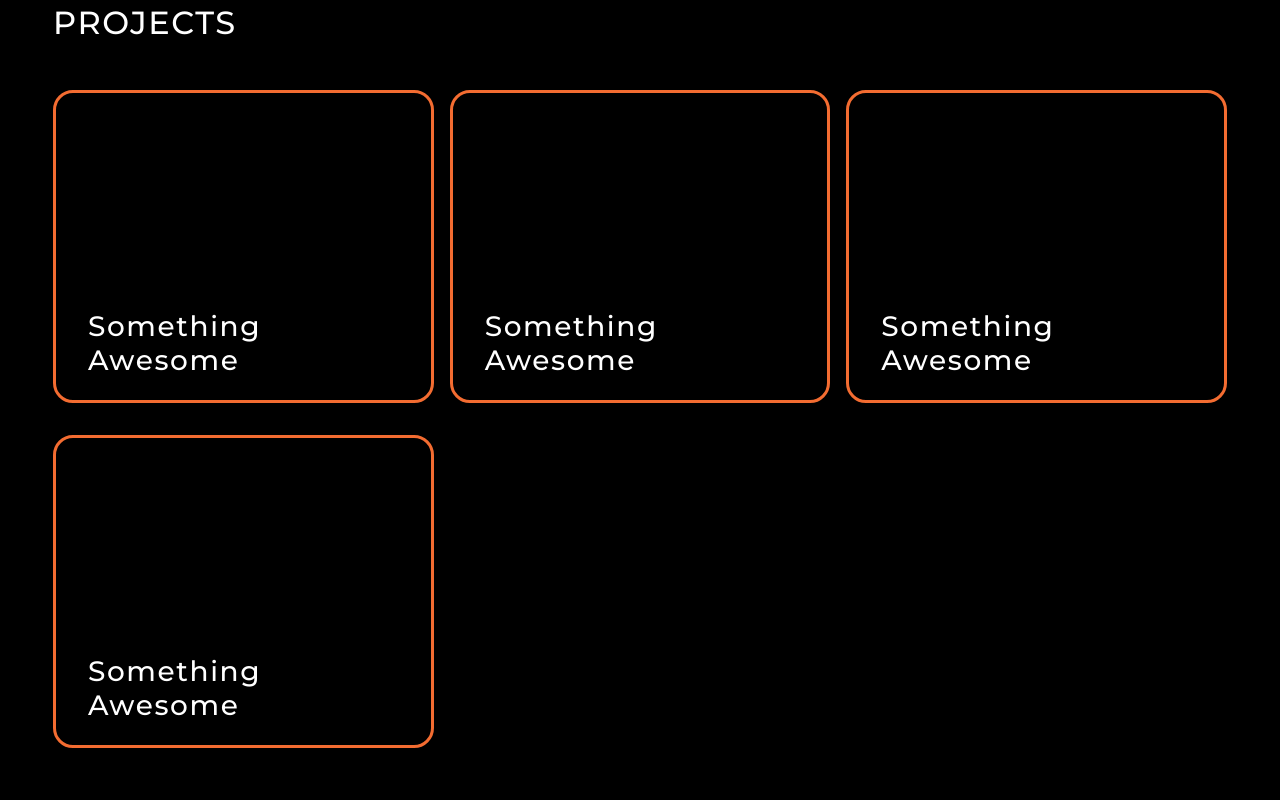
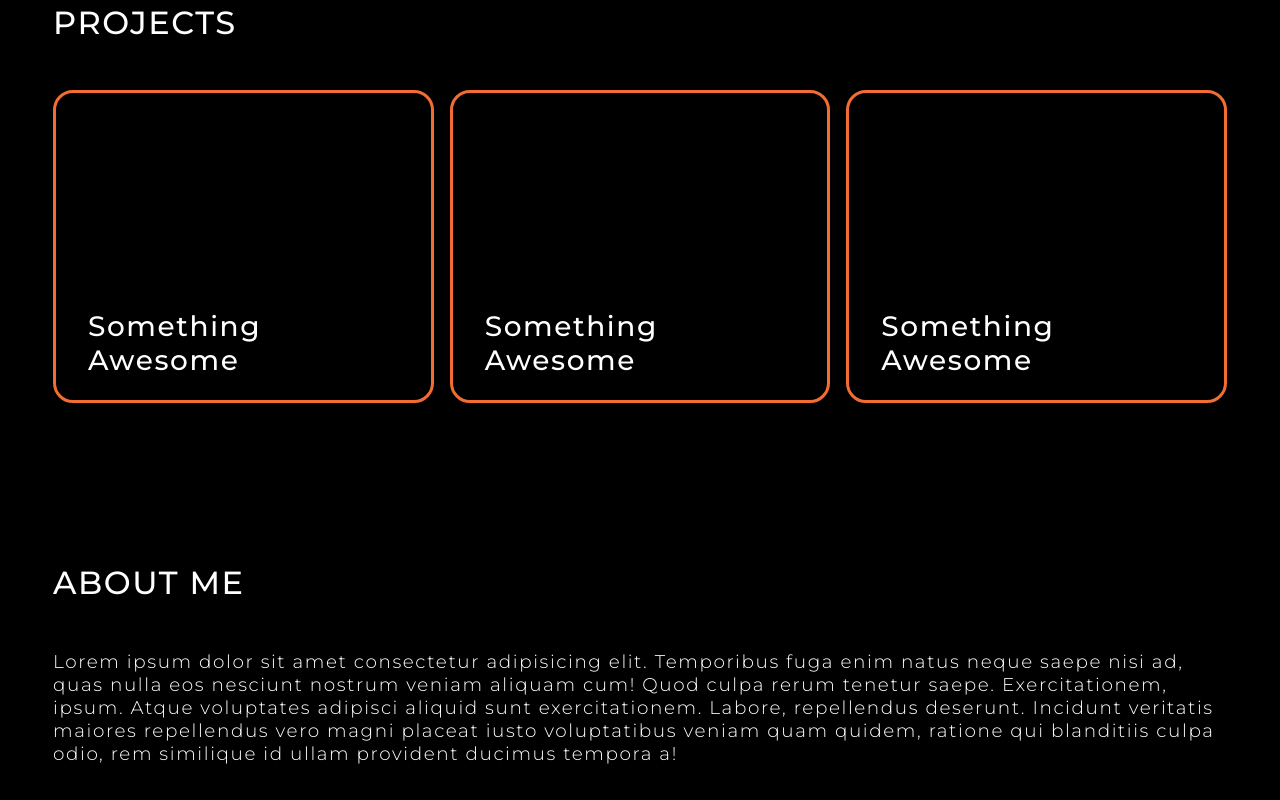
Before and after one commit to ramazanov-rv/my-portfolio, a Next.js app: page / in a window 1280 px wide. Shown: the part 1038-1838 px from the top of the page. Built offline with nearby package versions, Linux system fonts and the light colour scheme.

Commit message:
About-me section

```diff
--- /dev/null
+++ b/pages/components/About.jsx
@@ -0,0 +1,12 @@
+const About = () => {
+  return (
+    <section className="about">
+      <h1 className="section-title">About Me</h1>
+      <p className="about-me">
+        Lorem ipsum dolor sit amet consectetur adipisicing elit. Temporibus fuga enim natus neque saepe nisi ad, quas nulla eos nesciunt nostrum veniam aliquam cum! Quod culpa rerum tenetur saepe. Exercitationem, ipsum. Atque voluptates adipisci aliquid sunt exercitationem. Labore, repellendus deserunt. Incidunt veritatis maiores repellendus vero magni placeat iusto voluptatibus veniam quam quidem, ratione qui blanditiis culpa odio, rem similique id ullam provident ducimus tempora a!
+      </p>
+    </section>
+  );
+};
+
+export default About;
--- a/pages/components/Projects.jsx
+++ b/pages/components/Projects.jsx
@@ -5,7 +5,6 @@ const Projects = () => {
   const { ref: FRef, inView: FInView, entry } = useInView();
   const { ref: SRef, inView: SinView } = useInView();
   const { ref: TRef, inView: TinView } = useInView();
-  const { ref: DRef, inView: DinView } = useInView();
 
   return (
     <section id="projects" className="projects">
@@ -47,18 +46,6 @@ const Projects = () => {
             </Link>
           </div>
         </div>
-        <div ref={DRef} className={!DinView ? "card" : "card animate"}>
-          <div className="card-content">
-            <h2 className="card-title">Something Awesome</h2>
-            <p className="card-description">
-              Lorem ipsum dolor sit amet consectetur adipisicing elit. Illo,
-              doloremque beatae iure neque similique unde ad
-            </p>
-            <Link href="/" target="_blanc">
-              <button className="card-button">Check Site Out</button>
-            </Link>
-          </div>
-        </div>
       </div>
     </section>
   );
--- a/pages/index.jsx
+++ b/pages/index.jsx
@@ -6,6 +6,7 @@ import Info from "./components/Info";
 import Navbar from "./components/Navbar";
 import Projects from "./components/Projects";
 import Skills from "./components/Skills";
+import About from "./components/About";
 // import { v4 as uuidv4 } from "uuid";
 
 export default function Home() {
@@ -27,8 +28,8 @@ export default function Home() {
   // Navigation Links
   const navigation = [
     { name: "home", to: "/" },
-    { name: "skills", to: "/" },
-    { name: "projects", to: "#projects" },
+    { name: "projects", to: "/#projects" },
+    { name: "about", to: "/" },
     { name: "contact", to: "/" },
   ];
 
@@ -80,6 +81,7 @@ export default function Home() {
         <Info />
         <Skills skillsArray={skillsArray} />
         <Projects />
+        <About />
       </main>
     </div>
   );
--- a/styles/globals.css
+++ b/styles/globals.css
@@ -268,7 +268,7 @@ section {
 }
 
 .skills-container.animate .skill::after {
-  animation: skill 2s forwards;
+  animation: skill 1s forwards ease-in;
 
 }
 
@@ -307,7 +307,7 @@ section {
 }
 
 .card.animate {
-  animation: card 2s forwards;
+  animation: card 1.25s forwards ease;
 }
 
 @keyframes card {
@@ -479,6 +479,12 @@ section {
   display: none;
 }
 
+/* About */
+.about-me {
+  font-weight: 300;
+  font-size: 1.15rem;
+}
+
 /* Media */
 @media (max-width: 1100px) {
 
@@ -538,6 +544,11 @@ section {
   .bars.active {
     background-color: var(--mainBackground);
   }
+
+  /* About */
+  .about-me {
+    font-size: 1rem;
+  }
 }
 
 /* Keyframes */
```
